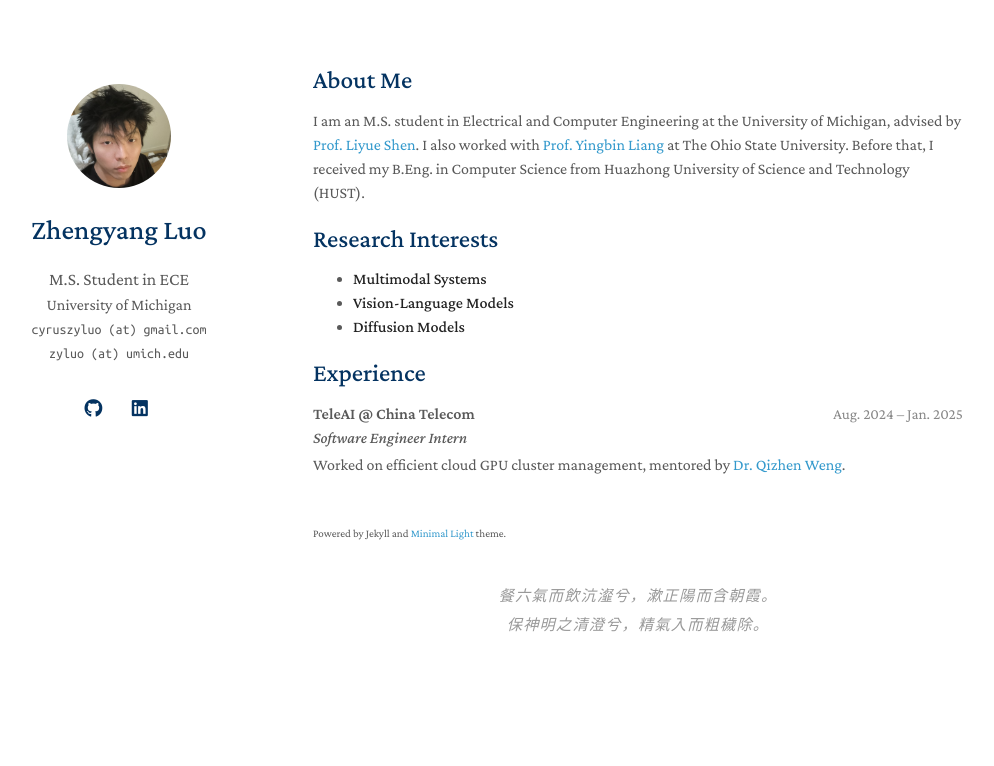
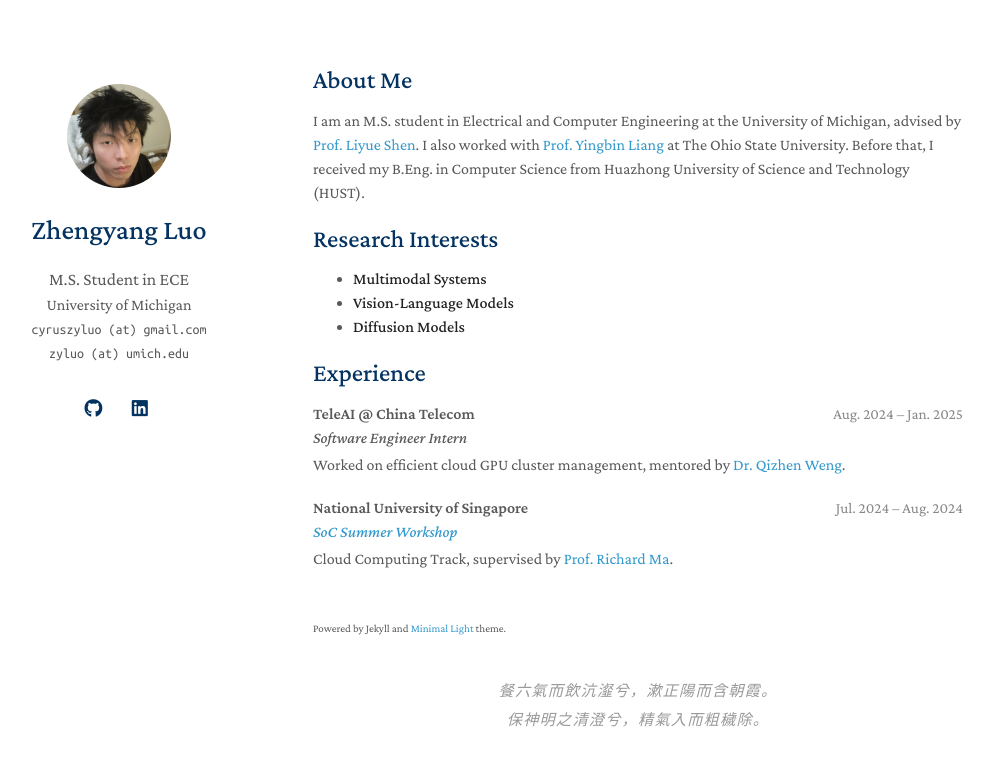
Before and after one commit to peacewang017/peacewang017.github.io, a Jekyll site: the page built from index.md, in a window 1280 px wide. Shown: the top 766 px of the page, without its empty margins (157-1151 px from the left). Built offline with Jekyll 4.4.1, drawn with Linux system fonts in a browser that asks for light colours; some web fonts are replaced; a style sheet for code colours, icons or effects is not loaded; our own code applies the rules of GitHub Pages for plain Markdown files.

Commit message:
update
Co-Authored-By: Claude Opus 5 (1M context) <noreply@anthropic.com>

```diff
--- a/index.md
+++ b/index.md
@@ -22,3 +22,12 @@ I am an M.S. student in Electrical and Computer Engineering at the University of
   <div class="exp-role">Software Engineer Intern</div>
   <div class="exp-desc">Worked on efficient cloud GPU cluster management, mentored by <a href="https://qzweng.github.io/">Dr. Qizhen Weng</a>.</div>
 </div>
+
+<div class="exp">
+  <div class="exp-head">
+    <span class="exp-org">National University of Singapore</span>
+    <span class="exp-date">Jul. 2024 – Aug. 2024</span>
+  </div>
+  <div class="exp-role"><a href="https://sws.comp.nus.edu.sg/">SoC Summer Workshop</a></div>
+  <div class="exp-desc">Cloud Computing Track, supervised by <a href="https://www.comp.nus.edu.sg/~tbma">Prof. Richard Ma</a>.</div>
+</div>
```
